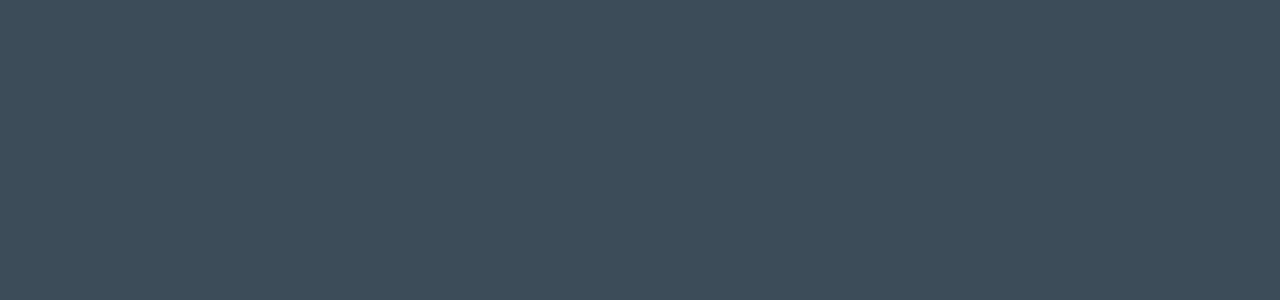
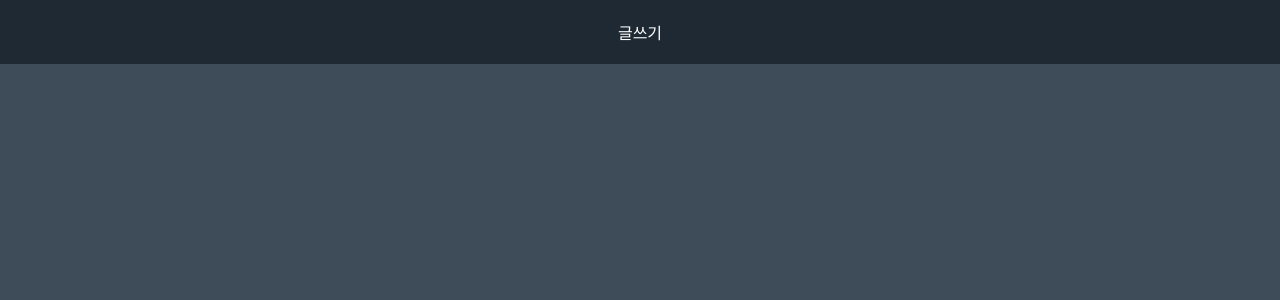
Before and after one commit to IEUM/IEUM, a React (Create React App) app in the folder front-end/: page /#/writeReview in a window 1280 px wide. Shown: the top 300 px of the page. Built offline with nearby package versions, Linux system fonts and the light colour scheme.

Commit message:
button 컴포넌트 변경

```diff
--- a/front-end/src/App.js
+++ b/front-end/src/App.js
@@ -6,6 +6,7 @@ import ChoiceCity from "./pages/ChoiceCity";
 import HospitalList from "./pages/HospitalList";
 import Page0 from "./pages/page0";
 import ReviewList from "./pages/ReviewList";
+import WriteReview from "./pages/WriteReview";
 
 function App() {
   return (
@@ -17,6 +18,7 @@ function App() {
         <Route exact path="/hospitalList" component={HospitalList} />
         <Route exact path="/page0" component={Page0} />
         <Route exact path="/reviewList" component={ReviewList} />
+        <Route exact path="/writeReview" component={WriteReview} />
       </Switch>
     </Router>
   );
--- a/front-end/src/components/Button.js
+++ b/front-end/src/components/Button.js
@@ -1,5 +1,6 @@
 import React from "react";
 import styled from "styled-components";
+import palette from "../styles/palette";
 
 const ButtonBox = styled.button`
   color: white;
@@ -7,9 +8,10 @@ const ButtonBox = styled.button`
   font-size: ${(props) => props.fontSize || 2.4}rem;
   height: 2.5rem;
   border-radius: 6px;
-  border-color: #f6f7fb;
+  border-color: ${palette.ivory};
   outline: none;
   cursor: pointer;
+  background-color: ${palette.darkBlack};
 `;
 
 const Button = ({
--- a/front-end/src/pages/HospitalList.js
+++ b/front-end/src/pages/HospitalList.js
@@ -157,7 +157,6 @@ const HospitalList = ({ location }) => {
             fontSize="1.5"
             width="10rem"
             height="2.5rem"
-            color="#1F2933"
             type="submit"
             marginTop="0rem"
           />
@@ -202,7 +201,6 @@ const HospitalList = ({ location }) => {
                   fontSize="1.5"
                   width="15rem"
                   height="2.5rem"
-                  color="#1F2933"
                   type="submit"
                   marginTop="1.5rem"
                   // onClick={}
--- /dev/null
+++ b/front-end/src/pages/Presenter/Presenter.js
@@ -0,0 +1,20 @@
+import styled from "styled-components";
+import palette from "../../styles/palette";
+
+export const Wrapper = styled.div`
+  display: flex;
+  flex-direction: column;
+  align-items: center;
+`;
+
+export const Box = styled.div`
+  display: flex;
+  flex-direction: ${(props) => props.flexDirection || "row"};
+  justify-content: ${(props) => props.justifyContent || "center"};
+  align-items: center;
+  width: 100%;
+  background-color: ${palette.darkBlack};
+  margin-top: ${(props) => props.marginTop || "0px"};
+  min-height: ${(props) => props.height || "4rem"};
+  padding-left: ${(props) => props.paddingLeft || "0rem"};
+`;
--- a/front-end/src/pages/ReviewList.js
+++ b/front-end/src/pages/ReviewList.js
@@ -9,23 +9,7 @@ import User from "../assets/user.png";
 import Play from "../assets/play.png";
 import palette from "../styles/palette";
 
-const Wrapper = styled.div`
-  display: flex;
-  flex-direction: column;
-  align-items: center;
-`;
-
-const Box = styled.div`
-  display: flex;
-  flex-direction: ${(props) => props.flexDirection || "row"};
-  justify-content: ${(props) => props.justifyContent || "center"};
-  align-items: center;
-  width: 100%;
-  background-color: ${palette.darkBlack};
-  margin-top: ${(props) => props.marginTop || "0px"};
-  min-height: ${(props) => props.height || "4rem"};
-  padding-left: ${(props) => props.paddingLeft || "0rem"};
-`;
+import { Wrapper, Box } from "./Presenter/Presenter";
 
 const Image = styled.img`
   width: 40px;
@@ -108,14 +92,23 @@ const ReviewList = ({ location }) => {
         </Row>
         <LikeBox></LikeBox>
       </Box>
+      <Link
+        to={{
+          pathname: `/writeReview`,
+          state: {
+            result: result,
+            id: result[key].hospital_id,
+          },
+        }}
+      >
         <Button
           name="글쓰기"
           width="20rem"
           height="5rem"
-        color="#1F2933"
           type="submit"
           marginTop="8rem"
         />
+      </Link>
     </Wrapper>
   );
 };
--- /dev/null
+++ b/front-end/src/pages/WriteReview.js
@@ -0,0 +1,13 @@
+import React from "react";
+
+import { Wrapper, Box } from "./Presenter/Presenter";
+
+const WriteReview = () => {
+  return (
+    <Wrapper>
+      <Box>글쓰기</Box>
+    </Wrapper>
+  );
+};
+
+export default WriteReview;
```
Lines whose indentation alone changed are shown as unchanged.
